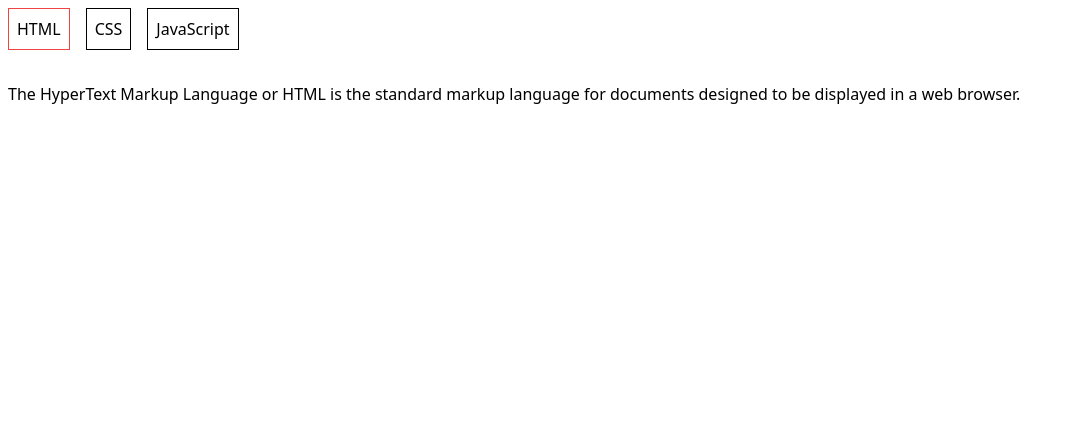
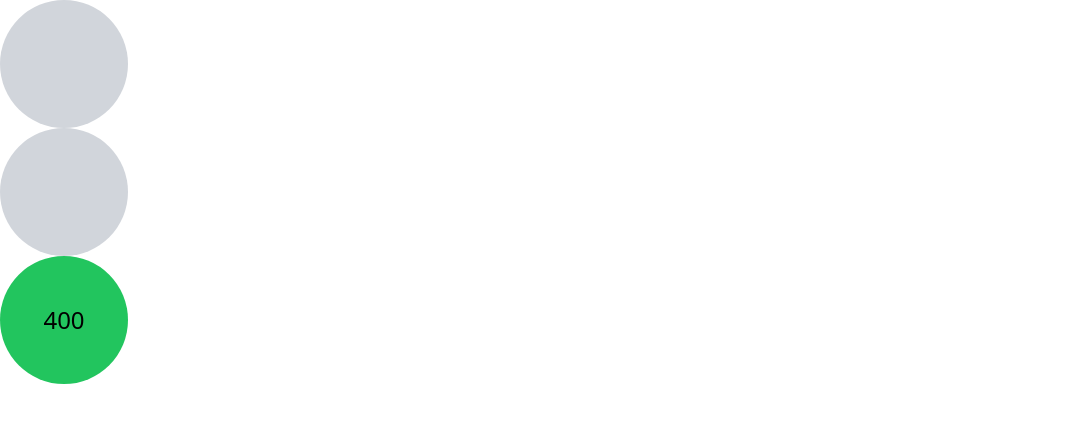
Before and after one commit to chaukhoa97/practicing, a React (Vite) app: page / in a window 1280 px wide. Shown: the top 422 px of the page, without its empty margins (0-1082 px from the left). Built offline with nearby package versions, Linux system fonts and the light colour scheme.

Commit message:
Done implement traffic light

```diff
--- a/src/App.jsx
+++ b/src/App.jsx
@@ -17,6 +17,7 @@ import GridLights from './GreatFrontEnd.com/GridLights/GridLights'
 import LikeButton from './GreatFrontEnd.com/LikeButton/LikeButton'
 import StarRating from './GreatFrontEnd.com/StarRating/StarRating'
 import TodoList from './GreatFrontEnd.com/Todo List/TodoList'
+import TrafficLight from './GreatFrontEnd.com/Traffic Light/TrafficLight'
 
 function App() {
   return (
@@ -40,12 +41,13 @@ function App() {
           reactionCount: 8402,
         }}
       /> */}
-      <Tabs sections={SECTIONS} />
-      {/* <AnalogClock />
+      {/* <Tabs sections={SECTIONS} />
+      <AnalogClock />
       <GridLights />
       <LikeButton />
       <StarRating count={5} rating={4} />
       <TodoList todos={TODOS} /> */}
+      <TrafficLight />
     </>
   )
 }
--- /dev/null
+++ b/src/GreatFrontEnd.com/Traffic Light/TrafficLight.jsx
@@ -0,0 +1,64 @@
+import { useState, useEffect } from 'react'
+import { cn } from '../../util'
+
+export default function TrafficLight() {
+  const [activeColor, setActiveColor] = useState('red')
+  const [activeLightTime, setActiveLightTime] = useState(0)
+
+  useEffect(() => {
+    setActiveLightTime(0)
+    switch (activeColor) {
+      case 'red':
+        setTimeout(() => setActiveColor('green'), 1500)
+        break
+      case 'yellow':
+        setTimeout(() => setActiveColor('red'), 500)
+        break
+      case 'green':
+        setTimeout(() => setActiveColor('yellow'), 1000)
+        break
+    }
+  }, [activeColor])
+
+  useEffect(() => {
+    const intervalId = setInterval(
+      () => setActiveLightTime((a) => a + 100),
+      100,
+    )
+
+    return () => clearInterval(intervalId)
+  }, [])
+
+  return (
+    <section>
+      <div
+        className={cn(
+          'flex h-32 w-32 items-center justify-center rounded-full bg-gray-300',
+          activeColor === 'red' && 'bg-red-500',
+        )}
+      >
+        {activeColor === 'red' && <p className="text-2xl">{activeLightTime}</p>}
+      </div>
+      <div
+        className={cn(
+          'flex h-32 w-32 items-center justify-center rounded-full bg-gray-300',
+          activeColor === 'yellow' && 'bg-yellow-500',
+        )}
+      >
+        {activeColor === 'yellow' && (
+          <p className="text-2xl">{activeLightTime}</p>
+        )}
+      </div>
+      <div
+        className={cn(
+          'flex h-32 w-32 items-center justify-center rounded-full bg-gray-300',
+          activeColor === 'green' && 'bg-green-500',
+        )}
+      >
+        {activeColor === 'green' && (
+          <p className="text-2xl">{activeLightTime}</p>
+        )}
+      </div>
+    </section>
+  )
+}
--- /dev/null
+++ b/src/GreatFrontEnd.com/Traffic Light/TrafficLight.md
@@ -0,0 +1,7 @@
+Build a traffic light where the lights switch from green to yellow to red after predetermined intervals and loop indefinitely. Each light should be lit for the following durations:
+
+- Red light: 1500ms
+- Yellow light: 500ms
+- Green light: 1000ms
+
+You are free to exercise your creativity to style the appearance of the traffic light.
```
Also changed, not shown: .markdownlint.json (added).
